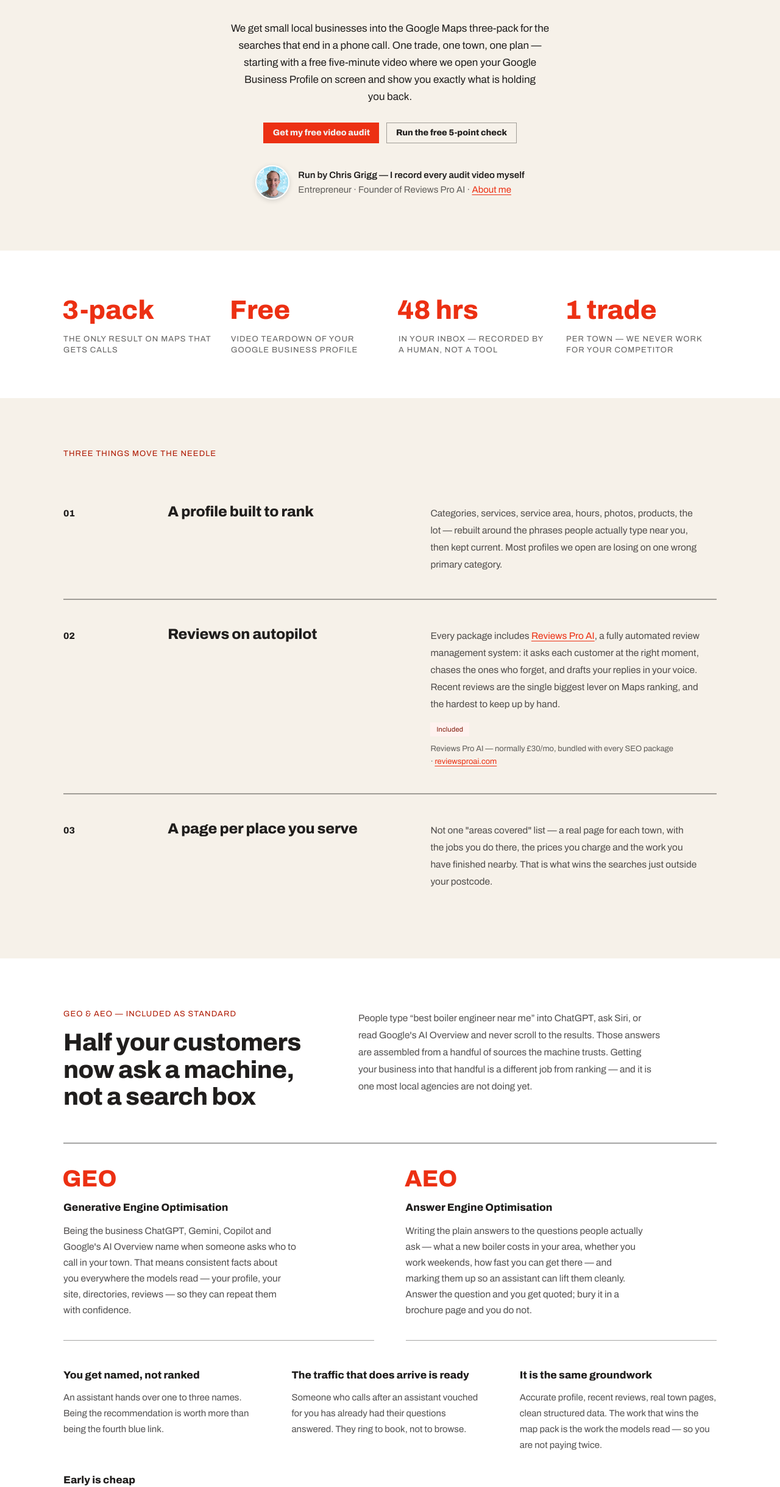
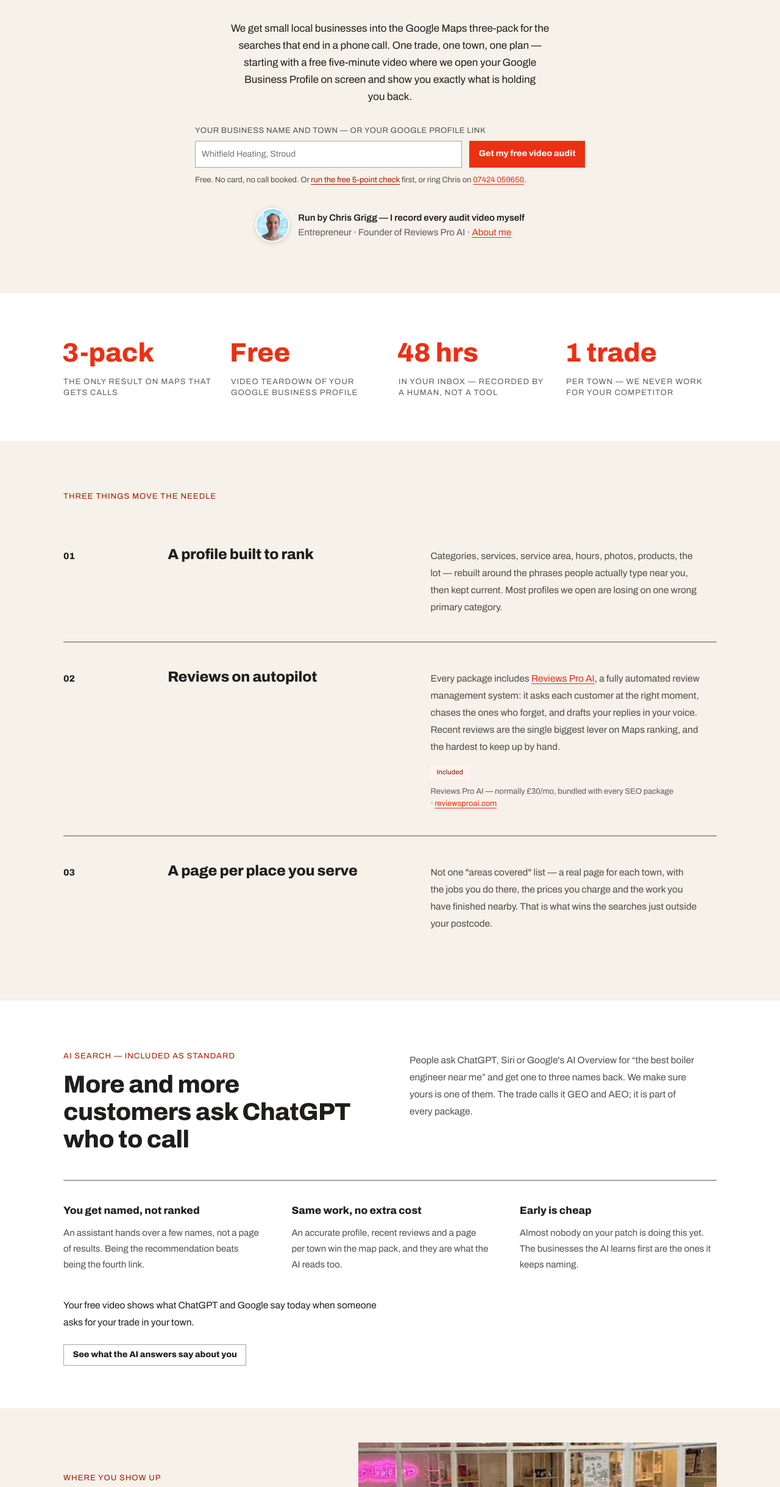
Before and after one commit to ChrisGrigg/own-patch, a plain HTML site: page index.html in a window 1280 px wide. Shown: the part 361-2800 px from the top of the page at 61% size. Drawn offline with Linux system fonts and the light colour scheme.

Commit message:
Add hero form and phone number, shorten AI search section
- Hero: business name field that carries through to the audit form
- Phone number in the nav, hero, audit form and footer
- AI search section cut to three plain-English points
- Footer now says UK, matching the hero

Co-Authored-By: Claude Fable 5.2 <noreply@anthropic.com>
Claude-Session: https://claude.ai/code/session_01R35z9TXceX7Tsx6AbvtSFt

```diff
--- a/index.html
+++ b/index.html
@@ -27,9 +27,10 @@ a:hover{color:var(--color-accent-700)}
 
 <nav class="nav" style="padding:14px clamp(20px,5vw,72px);position:sticky;top:0;background:var(--band-white);border-bottom:1px solid color-mix(in srgb,var(--color-text) 12%,transparent);z-index:5">
   <span class="nav-brand" style="margin-right:auto;display:flex;align-items:baseline;gap:10px">Own Patch<span style="font-family:var(--font-body);font-weight:400;font-size:12px;letter-spacing:0.06em;text-transform:uppercase;color:color-mix(in srgb,var(--color-text) 60%,transparent)">ownpatch.co.uk</span></span>
-  <div style="display:flex;align-items:center;gap:18px">
+  <div style="display:flex;align-items:center;justify-content:flex-end;flex-wrap:wrap;gap:8px 18px">
     <button type="button" class="btn btn-ghost" style="font-size:13px;letter-spacing:0.04em;text-transform:uppercase;color:{{ homeInk }}" onClick="{{ goHome }}">Home</button>
     <button type="button" class="btn btn-ghost" style="font-size:13px;letter-spacing:0.04em;text-transform:uppercase;color:var(--color-text)" onClick="{{ goPricing }}">Pricing</button>
+    <a href="tel:+447424059650" style="font-family:var(--font-heading);font-weight:800;font-size:15px;white-space:nowrap;color:var(--color-text);text-decoration:none;font-feature-settings:'tnum' 1">07424 059650</a>
     <button type="button" class="btn btn-primary" onClick="{{ goBook }}">Get my free video audit</button>
   </div>
 </nav>
@@ -44,9 +45,13 @@ a:hover{color:var(--color-accent-700)}
       <span style="display:block">on Google Maps.</span>
     </h1>
     <p style="font-size:17px;line-height:28px;max-width:56ch;margin:36px auto 0">We get small local businesses into the Google Maps three-pack for the searches that end in a phone call. One trade, one town, one plan — starting with a free five-minute video where we open your Google Business Profile on screen and show you exactly what is holding you back.</p>
-    <div style="display:flex;gap:12px;flex-wrap:wrap;justify-content:center;margin-top:28px">
-      <button type="button" class="btn btn-primary" onClick="{{ goBook }}">Get my free video audit</button>
-      <button type="button" class="btn btn-secondary" onClick="{{ goCheck }}">Run the free 5-point check</button>
+    <div style="max-width:640px;margin:32px auto 0;text-align:left">
+      <label for="hero-biz" style="display:block;font-size:13px;line-height:18px;letter-spacing:0.04em;text-transform:uppercase;color:color-mix(in srgb,var(--color-text) 75%,transparent);margin:0 0 8px">Your business name and town — or your Google profile link</label>
+      <div style="display:flex;gap:12px;flex-wrap:wrap">
+        <input id="hero-biz" class="input" type="text" placeholder="Whitfield Heating, Stroud" value="{{ biz }}" onChange="{{ setBiz }}" onKeyDown="{{ bizKey }}" style="flex:1 1 260px;min-width:0;min-height:44px;background:var(--band-white)" />
+        <button type="button" class="btn btn-primary" style="min-height:44px" onClick="{{ goBook }}">Get my free video audit</button>
+      </div>
+      <p style="font-size:13px;line-height:20px;margin:10px 0 0;color:color-mix(in srgb,var(--color-text) 75%,transparent)">Free. No card, no call booked. Or <button type="button" onClick="{{ goCheck }}" style="font:inherit;color:var(--color-accent-700);background:none;border:0;padding:0;text-decoration:underline;text-underline-offset:3px;cursor:pointer">run the free 5-point check</button> first, or ring Chris on <a href="tel:+447424059650" style="white-space:nowrap">07424 059650</a>.</p>
     </div>
     <div style="display:flex;align-items:center;justify-content:center;gap:14px;margin-top:36px;text-align:left">
       <img src="chris-grigg.jpg" alt="Chris Grigg" width="56" height="56" style="flex:none;width:56px;height:56px;border-radius:999px;object-fit:cover;border:2px solid var(--band-white);box-shadow:0 2px 8px rgba(0,0,0,0.15)">
@@ -112,47 +117,30 @@ a:hover{color:var(--color-accent-700)}
 
   <div style="background:var(--band-white)">
   <section style="max-width:1200px;margin:0 auto;padding:84px clamp(20px,5vw,72px) 70px">
-    <div style="display:grid;grid-template-columns:minmax(0,5fr) minmax(0,7fr);gap:28px clamp(24px,5vw,72px);align-items:start;margin-bottom:52px">
+    <div style="display:grid;grid-template-columns:repeat(auto-fit,minmax(300px,1fr));gap:28px clamp(24px,5vw,72px);align-items:start;margin-bottom:44px">
       <div>
-        <span style="display:block;font-size:13px;line-height:14px;letter-spacing:0.08em;text-transform:uppercase;color:var(--color-accent-700);margin:0 0 18px">GEO &amp; AEO — included as standard</span>
-        <h2 style="font-family:var(--font-heading);font-weight:800;font-size:clamp(28px,3.2vw,40px);line-height:1.12;letter-spacing:-0.015em;margin:0">Half your customers now ask a machine, not a search box</h2>
+        <span style="display:block;font-size:13px;line-height:14px;letter-spacing:0.08em;text-transform:uppercase;color:var(--color-accent-700);margin:0 0 18px">AI search — included as standard</span>
+        <h2 style="font-family:var(--font-heading);font-weight:800;font-size:clamp(28px,3.2vw,40px);line-height:1.12;letter-spacing:-0.015em;margin:0">More and more customers ask ChatGPT who to call</h2>
       </div>
-      <p style="font-size:15.5px;line-height:28px;margin:0;max-width:56ch;color:color-mix(in srgb,var(--color-text) 78%,transparent)">People type “best boiler engineer near me” into ChatGPT, ask Siri, or read Google's AI Overview and never scroll to the results. Those answers are assembled from a handful of sources the machine trusts. Getting your business into that handful is a different job from ranking — and it is one most local agencies are not doing yet.</p>
+      <p style="font-size:15.5px;line-height:28px;margin:0;max-width:56ch;color:color-mix(in srgb,var(--color-text) 78%,transparent)">People ask ChatGPT, Siri or Google's AI Overview for “the best boiler engineer near me” and get one to three names back. We make sure yours is one of them. The trade calls it GEO and AEO; it is part of every package.</p>
     </div>
 
-    <div style="display:grid;grid-template-columns:repeat(auto-fit,minmax(300px,1fr));gap:0 clamp(24px,4vw,72px);border-top:2px solid var(--color-divider)">
-      <div style="padding:36px 0;border-bottom:1px solid var(--color-divider)">
-        <p style="font-family:var(--font-heading);font-weight:800;font-size:clamp(30px,3vw,40px);line-height:1.1;color:var(--color-accent);margin:0 0 0 -0.045em">GEO</p>
-        <p style="font-family:var(--font-heading);font-weight:800;font-size:17px;line-height:26px;margin:14px 0 0">Generative Engine Optimisation</p>
-        <p style="font-size:15.5px;line-height:26px;margin:12px 0 0;max-width:44ch;color:color-mix(in srgb,var(--color-text) 78%,transparent)">Being the business ChatGPT, Gemini, Copilot and Google's AI Overview name when someone asks who to call in your town. That means consistent facts about you everywhere the models read — your profile, your site, directories, reviews — so they can repeat them with confidence.</p>
+    <div style="display:grid;grid-template-columns:repeat(auto-fit,minmax(240px,1fr));gap:32px clamp(24px,4vw,72px);border-top:2px solid var(--color-divider);padding-top:36px">
+      <div>
+        <p style="font-family:var(--font-heading);font-weight:800;font-size:17px;line-height:26px;margin:0">You get named, not ranked</p>
+        <p style="font-size:15px;line-height:26px;margin:10px 0 0;color:color-mix(in srgb,var(--color-text) 78%,transparent)">An assistant hands over a few names, not a page of results. Being the recommendation beats being the fourth link.</p>
       </div>
-      <div style="padding:36px 0;border-bottom:1px solid var(--color-divider)">
-        <p style="font-family:var(--font-heading);font-weight:800;font-size:clamp(30px,3vw,40px);line-height:1.1;color:var(--color-accent);margin:0 0 0 -0.045em">AEO</p>
-        <p style="font-family:var(--font-heading);font-weight:800;font-size:17px;line-height:26px;margin:14px 0 0">Answer Engine Optimisation</p>
-        <p style="font-size:15.5px;line-height:26px;margin:12px 0 0;max-width:44ch;color:color-mix(in srgb,var(--color-text) 78%,transparent)">Writing the plain answers to the questions people actually ask — what a new boiler costs in your area, whether you work weekends, how fast you can get there — and marking them up so an assistant can lift them cleanly. Answer the question and you get quoted; bury it in a brochure page and you do not.</p>
+      <div>
+        <p style="font-family:var(--font-heading);font-weight:800;font-size:17px;line-height:26px;margin:0">Same work, no extra cost</p>
+        <p style="font-size:15px;line-height:26px;margin:10px 0 0;color:color-mix(in srgb,var(--color-text) 78%,transparent)">An accurate profile, recent reviews and a page per town win the map pack, and they are what the AI reads too.</p>
+      </div>
+      <div>
+        <p style="font-family:var(--font-heading);font-weight:800;font-size:17px;line-height:26px;margin:0">Early is cheap</p>
+        <p style="font-size:15px;line-height:26px;margin:10px 0 0;color:color-mix(in srgb,var(--color-text) 78%,transparent)">Almost nobody on your patch is doing this yet. The businesses the AI learns first are the ones it keeps naming.</p>
       </div>
     </div>
 
-    <div style="display:grid;grid-template-columns:repeat(auto-fit,minmax(240px,1fr));gap:32px clamp(24px,4vw,72px);margin-top:44px">
-      <div>
-        <p style="font-family:var(--font-heading);font-weight:800;font-size:17px;line-height:26px;margin:0">You get named, not ranked</p>
-        <p style="font-size:15px;line-height:26px;margin:10px 0 0;color:color-mix(in srgb,var(--color-text) 78%,transparent)">An assistant hands over one to three names. Being the recommendation is worth more than being the fourth blue link.</p>
-      </div>
-      <div>
-        <p style="font-family:var(--font-heading);font-weight:800;font-size:17px;line-height:26px;margin:0">The traffic that does arrive is ready</p>
-        <p style="font-size:15px;line-height:26px;margin:10px 0 0;color:color-mix(in srgb,var(--color-text) 78%,transparent)">Someone who calls after an assistant vouched for you has already had their questions answered. They ring to book, not to browse.</p>
-      </div>
-      <div>
-        <p style="font-family:var(--font-heading);font-weight:800;font-size:17px;line-height:26px;margin:0">It is the same groundwork</p>
-        <p style="font-size:15px;line-height:26px;margin:10px 0 0;color:color-mix(in srgb,var(--color-text) 78%,transparent)">Accurate profile, recent reviews, real town pages, clean structured data. The work that wins the map pack is the work the models read — so you are not paying twice.</p>
-      </div>
-      <div>
-        <p style="font-family:var(--font-heading);font-weight:800;font-size:17px;line-height:26px;margin:0">Early is cheap</p>
-        <p style="font-size:15px;line-height:26px;margin:10px 0 0;color:color-mix(in srgb,var(--color-text) 78%,transparent)">Almost nobody on your patch is doing this yet. The businesses the models learn first are the ones they keep naming.</p>
-      </div>
-    </div>
-
-    <p style="font-size:15.5px;line-height:28px;margin:44px 0 0;max-width:60ch">Your free video shows what ChatGPT and Google's AI Overview say today when someone asks for your trade in your town — and whether your name comes up at all.</p>
+    <p style="font-size:15.5px;line-height:28px;margin:40px 0 0;max-width:60ch">Your free video shows what ChatGPT and Google say today when someone asks for your trade in your town.</p>
     <div style="margin-top:22px"><button type="button" class="btn btn-secondary" onClick="{{ goAudit }}">See what the AI answers say about you</button></div>
   </section>
   </div>
@@ -332,7 +320,7 @@ a:hover{color:var(--color-accent-700)}
           <td><span class="tag tag-neutral">Medium</span></td>
         </tr>
         <tr>
-          <td style="font-family:var(--font-heading);font-weight:800">AI answers (GEO &amp; AEO)</td>
+          <td style="font-family:var(--font-heading);font-weight:800">AI answers</td>
           <td style="color:color-mix(in srgb,var(--color-text) 78%,transparent)">Who ChatGPT and Google's AI Overview name for your trade in your town, whether your facts agree across sources, and the questions you have left unanswered</td>
           <td style="font-feature-settings:'tnum' 1">4</td>
           <td><span class="tag tag-accent">Growing</span></td>
@@ -374,7 +362,7 @@ a:hover{color:var(--color-accent-700)}
         <div style="display:grid;grid-template-columns:repeat(auto-fit,minmax(220px,1fr));gap:20px">
           <label class="field"><span>Your name</span><input class="input" type="text" placeholder="Dan Whitfield" /></label>
           <label class="field"><span>Where to send the video</span><input class="input" type="email" placeholder="dan@whitfieldheating.co.uk" /></label>
-          <label class="field" style="grid-column:1/-1"><span>Your Google Business Profile link — or just your business name and town</span><input class="input" type="text" placeholder="g.page/whitfield-heating — or “Whitfield Heating, Stroud”" /></label>
+          <label class="field" style="grid-column:1/-1"><span>Your Google Business Profile link — or just your business name and town</span><input class="input" type="text" placeholder="g.page/whitfield-heating — or “Whitfield Heating, Stroud”" value="{{ biz }}" onChange="{{ setBiz }}" /></label>
         </div>
         <div style="margin-top:28px">
           <span style="display:block;font-size:11px;letter-spacing:0.08em;text-transform:uppercase;color:color-mix(in srgb,var(--color-text) 60%,transparent);margin-bottom:10px">What should we dig into hardest?</span>
@@ -388,6 +376,7 @@ a:hover{color:var(--color-accent-700)}
           <button type="button" class="btn btn-primary" style="min-height:44px">Send me my free video →</button>
           <span style="font-size:13px;color:color-mix(in srgb,var(--color-text) 70%,transparent)">No card, no call booked, no drip sequence.</span>
         </div>
+        <p style="font-size:15px;line-height:24px;margin:22px 0 0">Rather talk it through? Ring Chris on <a href="tel:+447424059650" style="font-weight:600;white-space:nowrap">07424 059650</a>.</p>
       </div>
       <div style="border:2px solid var(--color-divider);padding:28px">
         <p style="font-family:var(--font-heading);font-weight:800;font-size:15px;letter-spacing:0.08em;text-transform:uppercase;margin:0 0 20px">What lands in your inbox</p>
@@ -430,7 +419,7 @@ a:hover{color:var(--color-accent-700)}
 
 <div style="max-width:1200px;margin:0 auto;padding:0 clamp(20px,5vw,72px)">
   <footer style="padding:56px 0;font-size:13px;line-height:28px;color:color-mix(in srgb,var(--color-text) 70%,transparent);display:flex;gap:28px;flex-wrap:wrap;justify-content:space-between">
-    <span>Own Patch — ownpatch.co.uk · Local SEO for small business across the South West</span>
+    <span>Own Patch — ownpatch.co.uk · Local SEO for small business across the UK · <a href="tel:+447424059650">07424 059650</a></span>
     <span><a href="https://reviewsproai.com" target="_blank" rel="noopener">Reviews Pro AI</a> automated review management included with every package · Privacy · Terms</span>
   </footer>
 </div>
@@ -440,7 +429,7 @@ a:hover{color:var(--color-accent-700)}
 </x-dc>
 <script type="text/x-dc" data-dc-script data-props="{&quot;page&quot;:{&quot;editor&quot;:&quot;enum&quot;,&quot;options&quot;:[&quot;Home&quot;,&quot;Audit&quot;],&quot;default&quot;:&quot;Home&quot;,&quot;tsType&quot;:&quot;'Home' | 'Audit'&quot;,&quot;section&quot;:&quot;Mockup&quot;},&quot;turnaroundHours&quot;:{&quot;editor&quot;:&quot;int&quot;,&quot;default&quot;:48,&quot;min&quot;:12,&quot;max&quot;:168,&quot;step&quot;:12,&quot;unit&quot;:&quot;hrs&quot;,&quot;tsType&quot;:&quot;number&quot;,&quot;section&quot;:&quot;Offer&quot;},&quot;showBundle&quot;:{&quot;editor&quot;:&quot;boolean&quot;,&quot;default&quot;:true,&quot;tsType&quot;:&quot;boolean&quot;,&quot;section&quot;:&quot;Offer&quot;}}">
 class Component extends DCLogic {
-  state = { page: null, ticks: [false, false, false, false, false] };
+  state = { page: null, biz: "", ticks: [false, false, false, false, false] };
 
   get page() { return this.state.page ?? (this.props.page || "Home"); }
 
@@ -495,6 +484,9 @@ class Component extends DCLogic {
       goPricing: () => this.go("Home", "pricing"),
       goAudit: () => this.go("Audit"),
       goBook: () => this.go("Audit", "book"),
+      biz: this.state.biz,
+      setBiz: (e) => this.setState({ biz: e.target.value }),
+      bizKey: (e) => { if (e.key === "Enter") this.go("Audit", "book"); },
       goCheck: () => this.go("Audit", "self-check"),
       checks, score, verdict: verdicts[score],
       showBundle: this.props.showBundle ?? true
```
